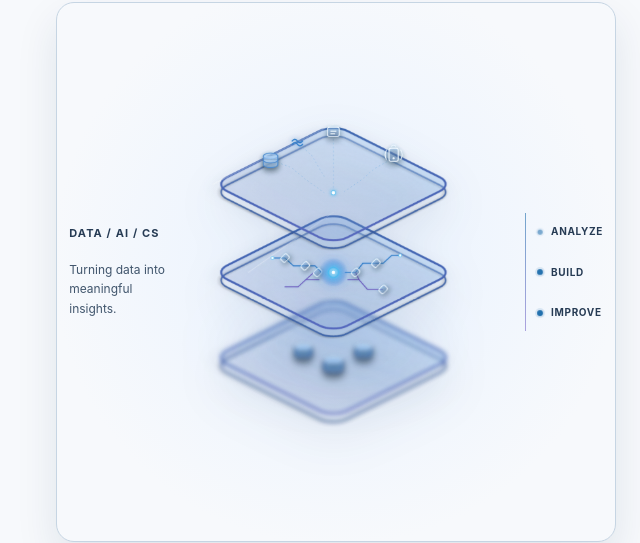
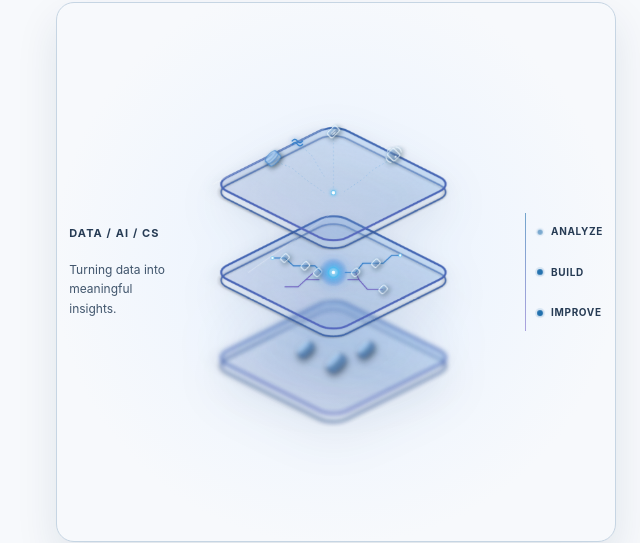
Before and after one commit to ArtinBamooei/Per-ws, a website: page index.html in a window 1280 px wide. Shown: the part 154-697 px from the top of the page, 640-1280 px from the left. Drawn offline with Linux system fonts and the light colour scheme; animation ran at ten frames a second.

Commit message:
Apply perspective transforms without overriding SVG translations

```diff
--- a/index.html
+++ b/index.html
@@ -126,9 +126,9 @@
 
                   <g class="h3-pins" transform="translate(0 18)" filter="url(#h3-glow)"><circle cx="225" cy="415" r="3.2"/><circle cx="255" cy="442" r="3.2"/><circle cx="300" cy="470" r="3.6"/><circle cx="345" cy="442" r="3.2"/><circle cx="375" cy="415" r="3.2"/></g>
                   <g class="h3-warehouse" stroke-linecap="round" stroke-linejoin="round">
-                    <g transform="translate(254 414)"><ellipse class="h3-warehouse-top" cx="0" cy="0" rx="12" ry="4.5"/><path class="h3-warehouse-body" d="M-12 0V12C-12 18 12 18 12 12V0"/><path class="h3-warehouse-band" d="M-12 6C-12 12 12 12 12 6"/></g>
-                    <g transform="translate(300 434)"><ellipse class="h3-warehouse-top" cx="0" cy="0" rx="14" ry="5"/><path class="h3-warehouse-body" d="M-14 0V14C-14 21 14 21 14 14V0"/><path class="h3-warehouse-band" d="M-14 7C-14 14 14 14 14 7"/></g>
-                    <g transform="translate(346 414)"><ellipse class="h3-warehouse-top" cx="0" cy="0" rx="12" ry="4.5"/><path class="h3-warehouse-body" d="M-12 0V12C-12 18 12 18 12 12V0"/><path class="h3-warehouse-band" d="M-12 6C-12 12 12 12 12 6"/></g>
+                    <g transform="translate(254 414) rotate(-45) scale(1 .78)"><ellipse class="h3-warehouse-top" cx="0" cy="0" rx="12" ry="4.5"/><path class="h3-warehouse-body" d="M-12 0V12C-12 18 12 18 12 12V0"/><path class="h3-warehouse-band" d="M-12 6C-12 12 12 12 12 6"/></g>
+                    <g transform="translate(300 434) rotate(-45) scale(1 .78)"><ellipse class="h3-warehouse-top" cx="0" cy="0" rx="14" ry="5"/><path class="h3-warehouse-body" d="M-14 0V14C-14 21 14 21 14 14V0"/><path class="h3-warehouse-band" d="M-14 7C-14 14 14 14 14 7"/></g>
+                    <g transform="translate(346 414) rotate(-45) scale(1 .78)"><ellipse class="h3-warehouse-top" cx="0" cy="0" rx="12" ry="4.5"/><path class="h3-warehouse-body" d="M-12 0V12C-12 18 12 18 12 12V0"/><path class="h3-warehouse-band" d="M-12 6C-12 12 12 12 12 6"/></g>
                   </g>
                 </g></g></g>
                 <g class="h3-enter h3-mid"><g class="h3-par h3-p2"><g class="h3-float h3-f2">
@@ -162,13 +162,13 @@
                       <path d="M392 148 363 164 342 182 314 201"/>
                       <path d="M244 124 266 143 286 176"/>
                     </g>
-                    <g class="h3-ingestion-db" transform="translate(204 145)">
+                    <g class="h3-ingestion-db" transform="translate(204 145) rotate(-45) scale(1 .78)">
                       <ellipse cx="0" cy="0" rx="11" ry="4.5"/><path d="M-11 0V13C-11 19 11 19 11 13V0"/><path d="M-11 6C-11 12 11 12 11 6"/>
                     </g>
-                    <g class="h3-ingestion-api" transform="translate(300 108)">
+                    <g class="h3-ingestion-api" transform="translate(300 108) rotate(-45) scale(1 .78)">
                       <rect x="-9" y="-7" width="18" height="14" rx="3"/><path d="M-4 -1H4M-4 3H2"/>
                     </g>
-                    <g class="h3-ingestion-iot" transform="translate(392 143)">
+                    <g class="h3-ingestion-iot" transform="translate(392 143) rotate(-45) scale(1 .78)">
                       <rect x="-7" y="-10" width="14" height="20" rx="3"/><circle cx="0" cy="5.5" r="1"/><path d="M-3 -13Q0 -16 3 -13M-11 -7Q-15 0 -11 7M11 -7Q15 0 11 7"/>
                     </g>
                     <g class="h3-ingestion-stream" transform="translate(245 122)" fill="none"><path d="M-8 0Q-4 -5 0 0T8 0M-8 5Q-4 0 0 5T8 5"/></g>
```
